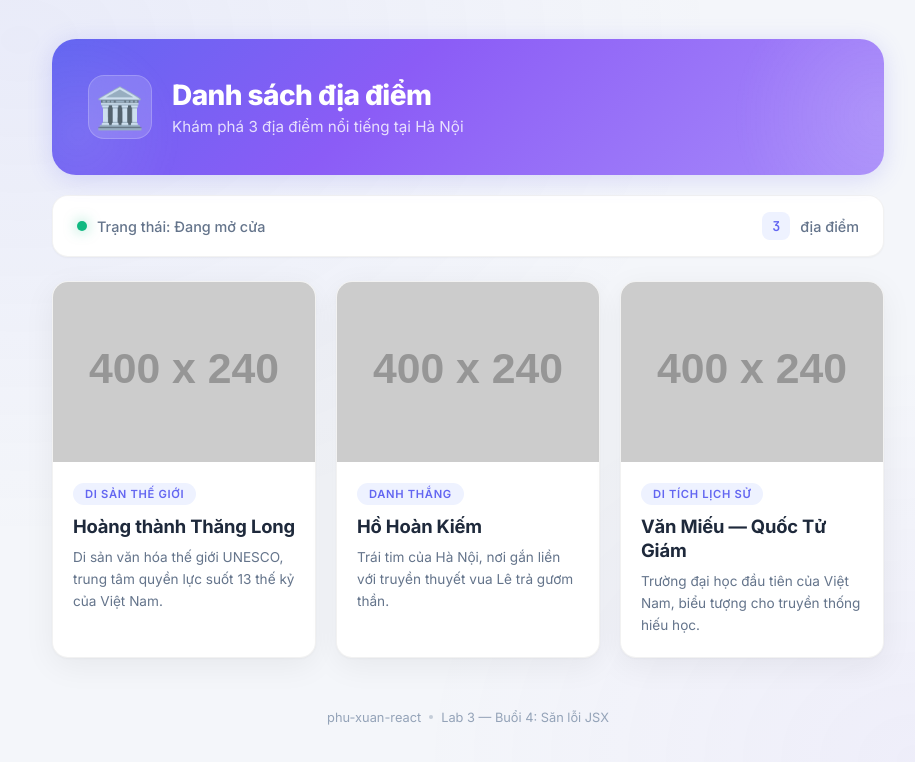
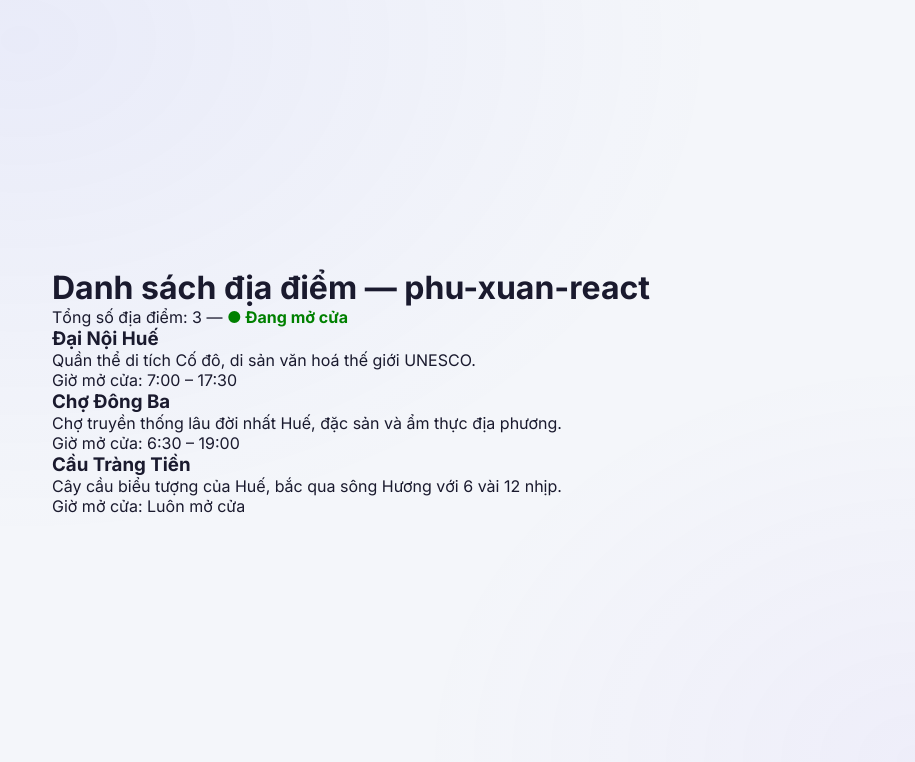
Before and after one commit to phucloc1410/phu-xuan-react, a React (Vite) app in the folder phu-xuan-react/: page / in a window 1280 px wide. Shown: the top 762 px of the page, without its empty margins (172-1087 px from the left). Built offline with nearby package versions, Linux system fonts and the light colour scheme.

Commit message:
Lab 4+5 - Buổi 4: Tách component và tổng hợp

```diff
--- /dev/null
+++ b/phu-xuan-react/src/App.jsx
@@ -0,0 +1,25 @@
+import DiaDiem1 from "./components/DiaDiem1.jsx";
+import DiaDiem2 from "./components/DiaDiem2.jsx";
+import DiaDiem3 from "./components/DiaDiem3.jsx";
+import { NhanTrangThai, demTongSoDiaDiem } from "./components/TienIch.jsx";
+
+function App() {
+  const danhSachTen = ["Đại Nội Huế", "Chợ Đông Ba", "Cầu Tràng Tiền"];
+  const gioHienTaiLa8Gio = true; // giả lập giờ hiện tại để kiểm tra NhanTrangThai
+
+  return (
+    <div className="trang-chu">
+      <h1>Danh sách địa điểm — phu-xuan-react</h1>
+      <p>
+        Tổng số địa điểm: {demTongSoDiaDiem(danhSachTen)}
+        {" "}— <NhanTrangThai dangMoCua={gioHienTaiLa8Gio} />
+      </p>
+
+      <DiaDiem1 />
+      <DiaDiem2 />
+      <DiaDiem3 />
+    </div>
+  );
+}
+
+export default App;
--- a/phu-xuan-react/src/App.tsx
+++ /dev/null
@@ -1,91 +0,0 @@
-function App() {
-  // ── Dữ liệu ──────────────────────────────────────────
-  const soLuongDiaDiem = 3;              // Lỗi 1: thiếu dấu ; (đã sửa)
-  const trangThaiMoCua = true;           // Lỗi 1: thiếu dấu ; (đã sửa)
-
-  const diaDiem = [
-    {
-      ten: "Hoàng thành Thăng Long",
-      moTa: "Di sản văn hóa thế giới UNESCO, trung tâm quyền lực suốt 13 thế kỷ của Việt Nam.",
-      hinhAnh: "https://placehold.co/400x240/6366f1/ffffff?text=Ho%C3%A0ng+Th%C3%A0nh",
-      loai: "Di sản thế giới",
-    },
-    {
-      ten: "Hồ Hoàn Kiếm",
-      moTa: "Trái tim của Hà Nội, nơi gắn liền với truyền thuyết vua Lê trả gươm thần.",
-      hinhAnh: "https://placehold.co/400x240/8b5cf6/ffffff?text=H%E1%BB%93+Ho%C3%A0n+Ki%E1%BA%BFm",
-      loai: "Danh thắng",
-    },
-    {
-      ten: "Văn Miếu — Quốc Tử Giám",
-      moTa: "Trường đại học đầu tiên của Việt Nam, biểu tượng cho truyền thống hiếu học.",
-      hinhAnh: "https://placehold.co/400x240/0ea5e9/ffffff?text=V%C4%83n+Mi%E1%BA%BFu",
-      loai: "Di tích lịch sử",
-    },
-  ];
-
-  return (
-    // Lỗi 3: hai phần tử gốc → bọc Fragment <> (đã sửa)
-    <>
-      <div className="trang-chu">
-        {/* ── Header ── */}
-        <header className="page-header">
-          <div className="header-content">
-            <span className="header-icon">🏛️</span>
-            <div>
-              <h1>Danh sách địa điểm</h1>
-              <p className="header-subtitle">
-                Khám phá {soLuongDiaDiem} địa điểm nổi tiếng tại Hà Nội
-              </p>
-            </div>
-          </div>
-        </header>
-
-        {/* ── Status Bar ── */}
-        <div className="status-bar">
-          <div className="status-item">
-            <span className="status-dot active" />
-            <span>
-              Trạng thái:{" "}
-              {/* Lỗi 4: thiếu dấu : trong ternary (đã sửa) */}
-              {trangThaiMoCua ? "Đang mở cửa" : "Đã đóng cửa"}
-            </span>
-          </div>
-          <div className="status-item">
-            <span className="status-count">{soLuongDiaDiem}</span>
-            <span>địa điểm</span>
-          </div>
-        </div>
-
-        {/* ── Cards Grid ── */}
-        <div className="cards-grid">
-          {diaDiem.map((dd, index) => (
-            <div className="place-card" key={index}>
-              {/* Lỗi 5: thẻ img không đóng → thêm /> (đã sửa) */}
-              {/* Lỗi 2: class → className (đã sửa) */}
-              <img
-                src={dd.hinhAnh}
-                className="place-img"
-                alt={dd.ten}
-              />
-              <div className="place-body">
-                <span className="place-tag">{dd.loai}</span>
-                <h3 className="place-name">{dd.ten}</h3>
-                <p className="place-desc">{dd.moTa}</p>
-              </div>
-            </div>
-          ))}
-        </div>
-
-        {/* ── Footer ── */}
-        <footer className="page-footer">
-          <span>phu-xuan-react</span>
-          <span className="dot" />
-          <span>Lab 3 — Buổi 4: Săn lỗi JSX</span>
-        </footer>
-      </div>
-    </>
-  );
-}
-
-export default App;
--- /dev/null
+++ b/phu-xuan-react/src/components/DiaDiem1.jsx
@@ -0,0 +1,11 @@
+function DiaDiem1() {
+  return (
+    <div className="dia-diem-card">
+      <h3>Đại Nội Huế</h3>
+      <p>Quần thể di tích Cố đô, di sản văn hoá thế giới UNESCO.</p>
+      <p>Giờ mở cửa: 7:00 – 17:30</p>
+    </div>
+  );
+}
+
+export default DiaDiem1;
--- /dev/null
+++ b/phu-xuan-react/src/components/DiaDiem2.jsx
@@ -0,0 +1,11 @@
+function DiaDiem2() {
+  return (
+    <div className="dia-diem-card">
+      <h3>Chợ Đông Ba</h3>
+      <p>Chợ truyền thống lâu đời nhất Huế, đặc sản và ẩm thực địa phương.</p>
+      <p>Giờ mở cửa: 6:30 – 19:00</p>
+    </div>
+  );
+}
+
+export default DiaDiem2;
--- /dev/null
+++ b/phu-xuan-react/src/components/DiaDiem3.jsx
@@ -0,0 +1,11 @@
+function DiaDiem3() {
+  return (
+    <div className="dia-diem-card">
+      <h3>Cầu Tràng Tiền</h3>
+      <p>Cây cầu biểu tượng của Huế, bắc qua sông Hương với 6 vài 12 nhịp.</p>
+      <p>Giờ mở cửa: Luôn mở cửa</p>
+    </div>
+  );
+}
+
+export default DiaDiem3;
--- /dev/null
+++ b/phu-xuan-react/src/components/TienIch.jsx
@@ -0,0 +1,15 @@
+// Named export #1: một component nhỏ hiển thị nhãn trạng thái
+export function NhanTrangThai({ dangMoCua }) {
+  // Lưu ý: tham số nhận vào object { dangMoCua } — cách viết này sẽ được
+  // giải thích đầy đủ về "props" ở Bài 3 (Buổi 5–6). Ở đây chỉ cần dùng theo mẫu.
+  return (
+    <span style={{ color: dangMoCua ? "green" : "crimson", fontWeight: "bold" }}>
+      {dangMoCua ? "● Đang mở cửa" : "● Đã đóng cửa"}
+    </span>
+  );
+}
+
+// Named export #2: một hàm JavaScript thuần, không phải component
+export function demTongSoDiaDiem(danhSach) {
+  return danhSach.length;
+}
--- a/phu-xuan-react/src/main.tsx
+++ b/phu-xuan-react/src/main.tsx
@@ -2,7 +2,7 @@ import { StrictMode } from 'react'
 import { createRoot } from 'react-dom/client'
 import './index.css'
 import './App.css'
-import App from './App.tsx'
+import App from './App.jsx'
 
 createRoot(document.getElementById('root')!).render(
   <StrictMode>
```
